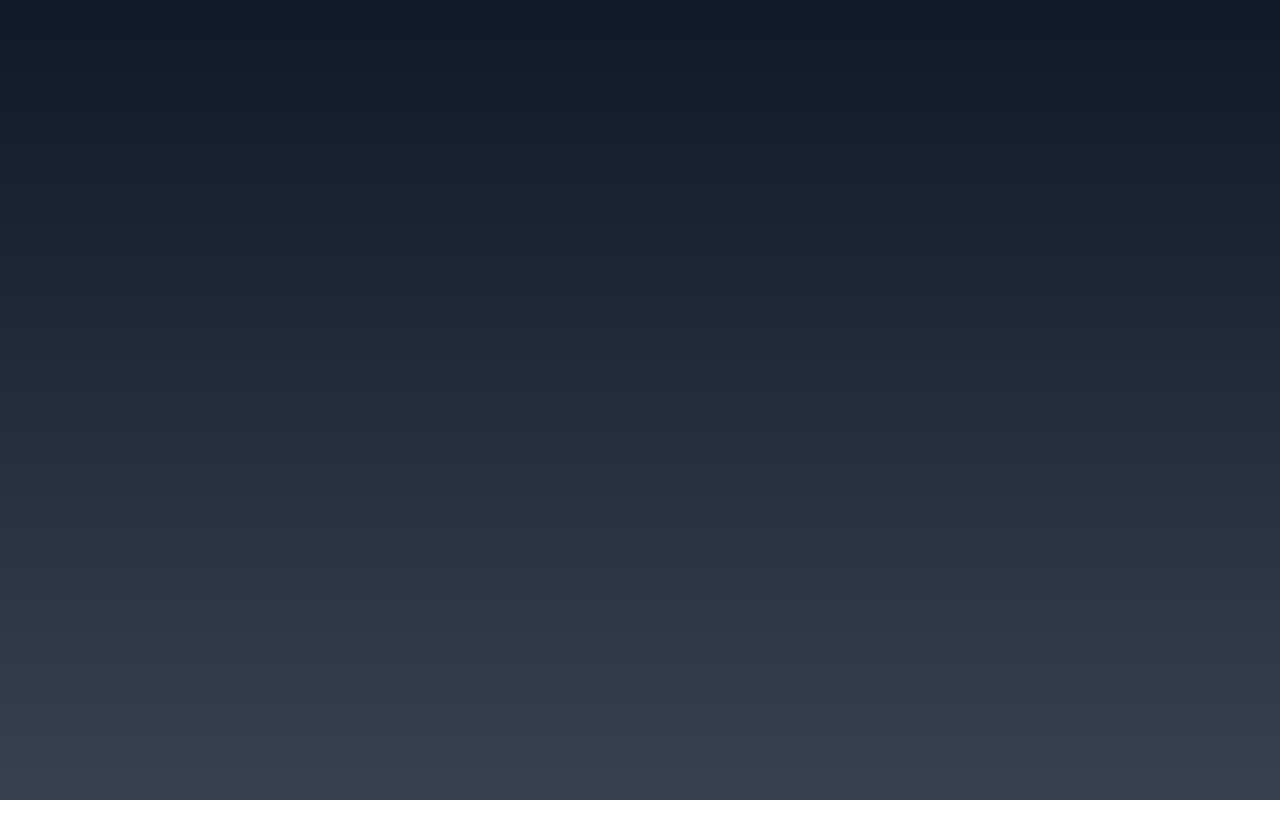
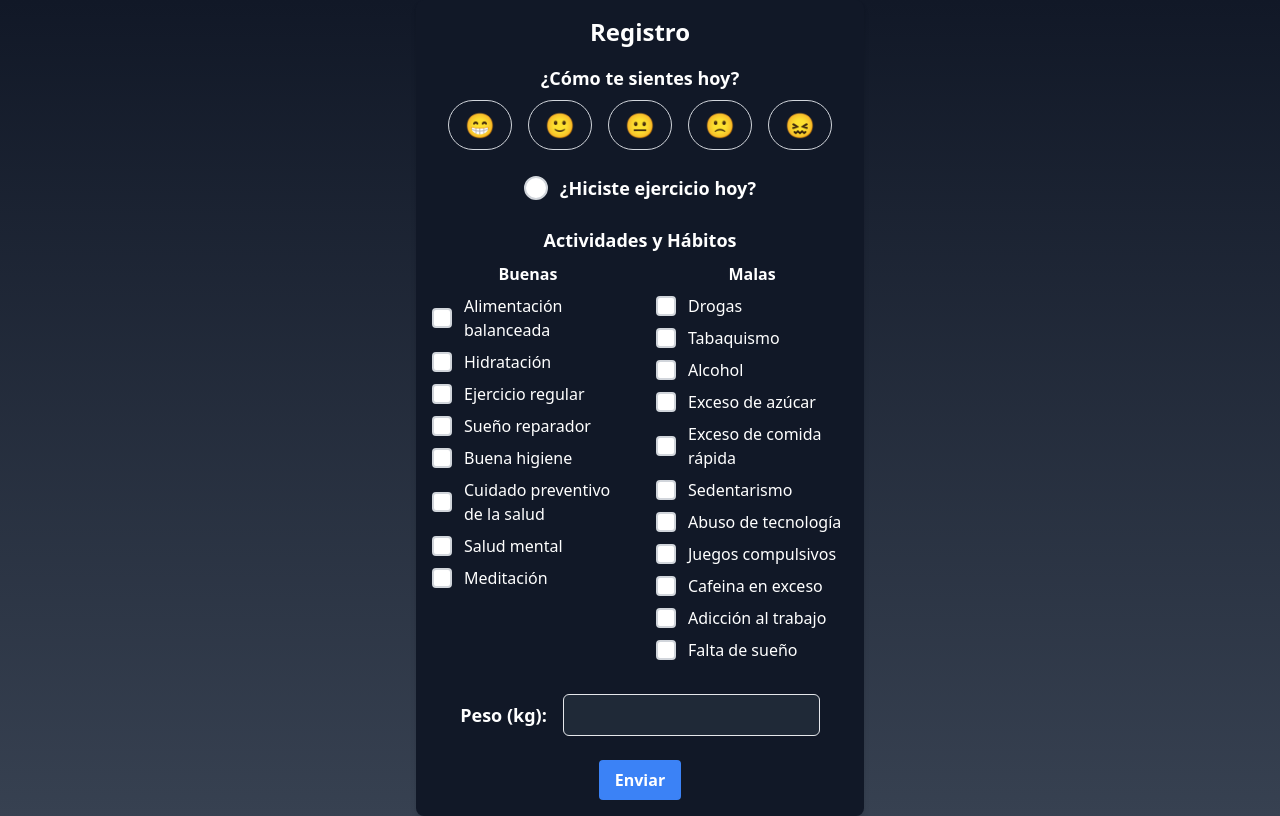
Before and after one commit to LuvazAng/hackmorelos-front, a React (Create React App) app: page /formulario in a window 1280 px wide. Before the commit this address had no page. Built offline with nearby package versions, Linux system fonts and the light colour scheme.

Commit message:
formulario subido

```diff
--- a/src/App.js
+++ b/src/App.js
@@ -4,6 +4,7 @@ import Home from "./Home";
 import Login from "./Login";
 import Register from "./Register";
 import Dashboard from "./Dashboard";
+import Formulario from "./formulario";
 
 function App() {
   return (
@@ -12,6 +13,7 @@ function App() {
         <Route path="/" element={<Home />} />
         <Route path="/login" element={<Login />} />
         <Route path="/register" element={<Register />} />
+        <Route path="/formulario" element={<Formulario />} />
         <Route path="/dashboard" element={<Dashboard />}></Route>
       </Routes>
     </div>
--- a/src/Grafica.js
+++ b/src/Grafica.js
@@ -36,8 +36,8 @@ const Grafica = () => {
                       <path d="M20 4a2 2 0 0 0-2-2h-2V1a1 1 0 0 0-2 0v1h-3V1a1 1 0 0 0-2 0v1H6V1a1 1 0 0 0-2 0v1H2a2 2 0 0 0-2 2v2h20V4ZM0 18a2 2 0 0 0 2 2h16a2 2 0 0 0 2-2V8H0v10Zm5-8h10a1 1 0 0 1 0 2H5a1 1 0 0 1 0-2Z"/>
                     </svg>
                 </div>
-                <input name="start" type="text" class="bg-gray-50 border border-gray-300 text-gray-900 text-sm rounded-lg focus:ring-blue-500 focus:border-blue-500 block w-full ps-10 p-2.5  dark:bg-gray-700 dark:border-gray-600 dark:placeholder-gray-400 dark:text-white dark:focus:ring-blue-500 dark:focus:border-blue-500" placeholder="Start date">
-              </div>
+                  <input name="start" type="text" class="bg-gray-50 border border-gray-300 text-gray-900 text-sm rounded-lg focus:ring-blue-500 focus:border-blue-500 block w-full ps-10 p-2.5  dark:bg-gray-700 dark:border-gray-600 dark:placeholder-gray-400 dark:text-white dark:focus:ring-blue-500 dark:focus:border-blue-500" placeholder="Start date" />
+                </div>
               <span class="mx-2 text-gray-500 dark:text-gray-400">to</span>
               <div class="relative">
                 <div class="absolute inset-y-0 start-0 flex items-center ps-3 pointer-events-none">
@@ -45,7 +45,7 @@ const Grafica = () => {
                       <path d="M20 4a2 2 0 0 0-2-2h-2V1a1 1 0 0 0-2 0v1h-3V1a1 1 0 0 0-2 0v1H6V1a1 1 0 0 0-2 0v1H2a2 2 0 0 0-2 2v2h20V4ZM0 18a2 2 0 0 0 2 2h16a2 2 0 0 0 2-2V8H0v10Zm5-8h10a1 1 0 0 1 0 2H5a1 1 0 0 1 0-2Z"/>
                     </svg>
                 </div>
-                <input name="end" type="text" class="bg-gray-50 border border-gray-300 text-gray-900 text-sm rounded-lg focus:ring-blue-500 focus:border-blue-500 block w-full ps-10 p-2.5  dark:bg-gray-700 dark:border-gray-600 dark:placeholder-gray-400 dark:text-white dark:focus:ring-blue-500 dark:focus:border-blue-500" placeholder="End date">
+                <input name="end" type="text" class="bg-gray-50 border border-gray-300 text-gray-900 text-sm rounded-lg focus:ring-blue-500 focus:border-blue-500 block w-full ps-10 p-2.5  dark:bg-gray-700 dark:border-gray-600 dark:placeholder-gray-400 dark:text-white dark:focus:ring-blue-500 dark:focus:border-blue-500" placeholder="End date"/>
             </div>
           </div>
         </div>
--- /dev/null
+++ b/src/formulario.js
@@ -0,0 +1,152 @@
+import React, { useState } from 'react';
+
+
+function Formulario() {
+  const [sentimiento, setSentimiento] = useState(null);
+  const [ejercicio, setEjercicio] = useState(false);
+  const [actividadesBuenas, setActividadesBuenas] = useState([]);
+  const [actividadesMalas, setActividadesMalas] = useState([]);
+  const [peso, setPeso] = useState('');
+
+  const handleSentimientoChange = (valor) => {
+    setSentimiento(valor);
+  };
+
+  const handleActividadChange = (tipo, actividad) => {
+    if (tipo === 'buena') {
+      setActividadesBuenas(prev => prev.includes(actividad) ? prev.filter(a => a !== actividad) : [...prev, actividad]);
+    } else {
+      setActividadesMalas(prev => prev.includes(actividad) ? prev.filter(a => a !== actividad) : [...prev, actividad]);
+    }
+  };
+
+  return (
+    <div className="container mx-auto p-4 bg-gray-900 rounded-lg shadow-md max-w-md">
+      <h2 className="text-2xl font-bold mb-4 text-white text-center">Registro</h2>
+
+      {/* Emociones */}
+      <div className="mb-6">
+        <h3 className="text-lg font-semibold mb-2 text-white text-center">¿Cómo te sientes hoy?</h3>
+        <div className="flex justify-center space-x-4">
+          {[
+            { valor: 'Increíble', icono: '😁' },
+            { valor: 'Bien', icono: '🙂' },
+            { valor: 'Meh', icono: '😐' },
+            { valor: 'Mal', icono: '🙁' },
+            { valor: 'Terrible', icono: '😖' },
+          ].map(opcion => (
+            <div key={opcion.valor} className="text-center">
+              <button
+                className={`px-4 py-2 rounded-full border text-2xl ${sentimiento === opcion.valor ? 'bg-blue-500 text-white' : 'border-gray-300 text-white'}`}
+                onClick={() => handleSentimientoChange(opcion.valor)}
+              >
+                {opcion.icono}
+              </button>
+              {sentimiento === opcion.valor && (
+                <p className="text-white mt-2">{opcion.valor}</p>
+              )}
+            </div>
+          ))}
+        </div>
+      </div>
+
+      {/* Ejercicio */}
+      <div className="mb-6 flex items-center justify-center">
+        <input
+          type="checkbox"
+          id="ejercicio"
+          className="sr-only"
+          checked={ejercicio}
+          onChange={() => setEjercicio(!ejercicio)}
+        />
+        <label className="flex items-center cursor-pointer" htmlFor="ejercicio">
+          <div className="relative">
+            <div className={`w-6 h-6 rounded-full border-2 ${ejercicio ? 'bg-blue-500 border-blue-600' : 'bg-white border-gray-300'}`}></div>
+            <div className={`absolute inset-0 flex items-center justify-center text-white ${ejercicio ? 'opacity-100' : 'opacity-0'}`}>
+              <svg className="w-4 h-4" viewBox="0 0 24 24" fill="none" stroke="currentColor" strokeWidth="3" strokeLinecap="round" strokeLinejoin="round">
+                <polyline points="20 6 9 17 4 12"></polyline>
+              </svg>
+            </div>
+          </div>
+          <span className="ml-3 text-lg font-semibold text-white">¿Hiciste ejercicio hoy?</span>
+        </label>
+      </div>
+
+      {/* Actividades */}
+      <div className="mb-6">
+        <h3 className="text-lg font-semibold mb-2 text-white text-center">Actividades y Hábitos</h3>
+        <div className="flex">
+          <div className="w-1/2 pr-4"> {/* Buenas actividades */}
+            <h4 className="text-md font-semibold mb-2 text-white text-center">Buenas</h4>
+            <ul>
+              {['Alimentación balanceada', 'Hidratación', 'Ejercicio regular', 'Sueño reparador', 'Buena higiene', 'Cuidado preventivo de la salud', 'Salud mental', 'Meditación'].map(actividad => (
+                <li key={actividad} className="mb-2">
+                  <label className="flex items-center cursor-pointer">
+                    <div className="relative">
+                      <input
+                        type="checkbox"
+                        id={actividad}
+                        className="sr-only"
+                        checked={actividadesBuenas.includes(actividad)}
+                        onChange={() => handleActividadChange('buena', actividad)}
+                      />
+                      <div className={`w-5 h-5 border-2 rounded ${actividadesBuenas.includes(actividad) ? 'bg-green-500 border-green-600' : 'bg-white border-gray-300'}`}></div>
+                    </div>
+                    <span className="ml-3 text-white">{actividad}</span>
+                  </label>
+                </li>
+              ))}
+            </ul>
+          </div>
+
+          <div className="w-1/2 pl-4"> {/* Malas actividades */}
+            <h4 className="text-md font-semibold mb-2 text-white text-center">Malas</h4>
+            <ul>
+              {['Drogas', 'Tabaquismo', 'Alcohol', 'Exceso de azúcar', 'Exceso de comida rápida', 'Sedentarismo', 'Abuso de tecnología', 'Juegos compulsivos', 'Cafeina en exceso', 'Adicción al trabajo', 'Falta de sueño'].map(actividad => (
+                <li key={actividad} className="mb-2">
+                  <label className="flex items-center cursor-pointer">
+                    <div className="relative">
+                      <input
+                        type="checkbox"
+                        id={actividad}
+                        className="sr-only"
+                        checked={actividadesMalas.includes(actividad)}
+                        onChange={() => handleActividadChange('mala', actividad)}
+                      />
+                      <div className={`w-5 h-5 border-2 rounded ${actividadesMalas.includes(actividad) ? 'bg-red-500 border-red-600' : 'bg-white border-gray-300'}`}></div>
+                    </div>
+                    <span className="ml-3 text-white">{actividad}</span>
+                  </label>
+                </li>
+              ))}
+            </ul>
+          </div>
+        </div>
+      </div>
+
+      {/* Peso */}
+      <div className="mb-6 flex items-center justify-center">
+        <label className="text-lg font-semibold mr-4 text-white" htmlFor="peso">
+          Peso (kg):
+        </label>
+        <input
+          type="number"
+          id="peso"
+          className="border rounded-md px-3 py-2 text-white bg-gray-800"
+          value={peso}
+          onChange={(e) => setPeso(e.target.value)}
+        />
+      </div>
+
+      {/* Botón de envío */}
+      <div className="flex justify-center">
+        <button className="bg-blue-500 hover:bg-blue-700 text-white font-bold py-2 px-4 rounded">
+          Enviar
+        </button>
+      </div>
+    </div>
+  );
+
+}
+
+export default Formulario;
```
